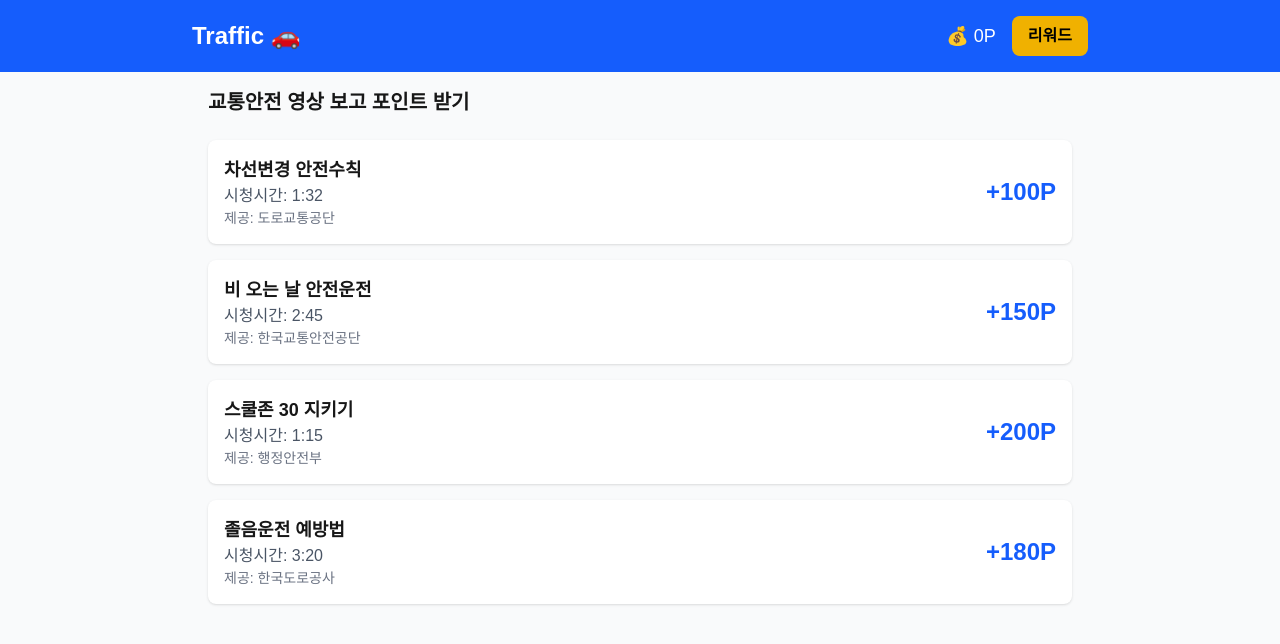
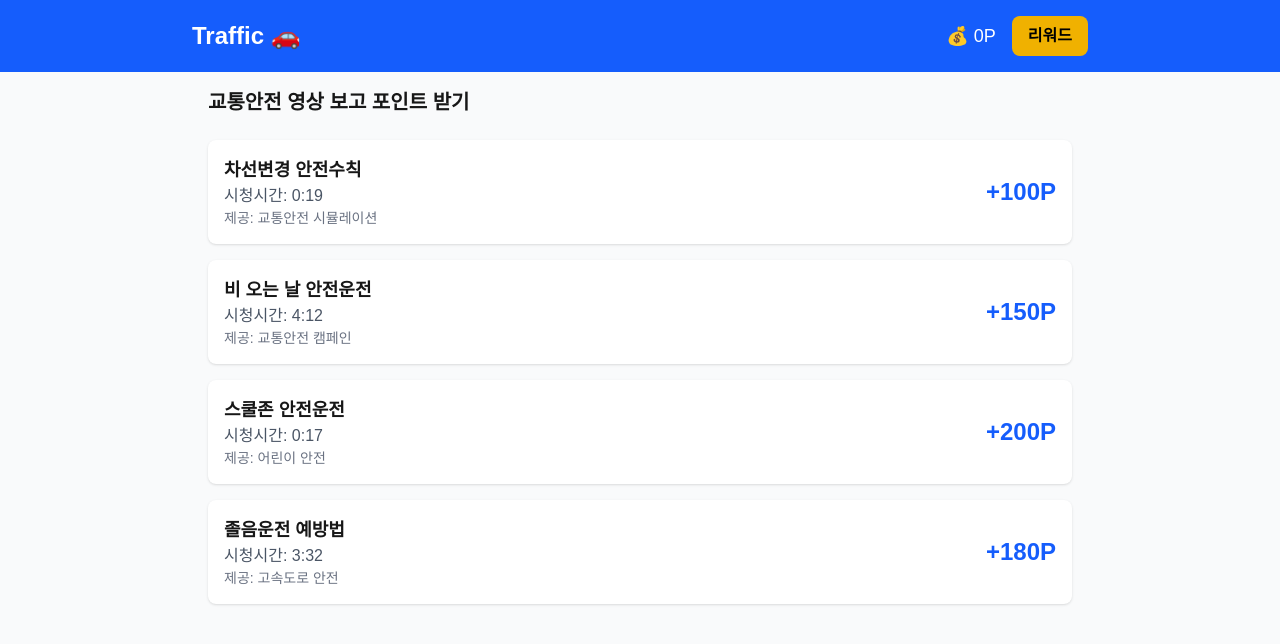
Before and after one commit to messionbed/traffic-demo, a Next.js app: page / in a window 1280 px wide. Shown: the top 644 px of the page. Built offline with nearby package versions, Linux system fonts and the light colour scheme.

Commit message:
Change to test videos that actually play

```diff
--- a/src/app/watch/[id]/page.tsx
+++ b/src/app/watch/[id]/page.tsx
@@ -4,10 +4,10 @@ import { useParams, useRouter } from 'next/navigation'
 import { useEffect, useState } from 'react'
 
 const videos = [
-  { id: '1', title: '차선변경 안전수칙', youtubeId: 'QQkfuFWUroM', points: 100 },
-  { id: '2', title: '비 오는 날 안전운전', youtubeId: 'BHACKCNDMW8', points: 150 },
-  { id: '3', title: '스쿨존 안전운전', youtubeId: 'fDCPSYvHQ94', points: 200 },
-  { id: '4', title: '졸음운전 예방법', youtubeId: '48gwKhZQPg4', points: 180 },
+  { id: '1', title: '차선변경 안전수칙', youtubeId: 'jNQXAC9IVRw', points: 100 },
+  { id: '2', title: '비 오는 날 안전운전', youtubeId: '9bZkp7q19f0', points: 150 },
+  { id: '3', title: '스쿨존 안전운전', youtubeId: 'M7lc1UVf-VE', points: 200 },
+  { id: '4', title: '졸음운전 예방법', youtubeId: 'dQw4w9WgXcQ', points: 180 },
 ]
 
 export default function WatchPage() {
--- a/src/data/videos.ts
+++ b/src/data/videos.ts
@@ -1,5 +1,5 @@
 // 교통안전 영상 데이터
-// YouTube 영상이 재생되지 않을 경우를 대비한 대체 영상 ID 포함
+// 테스트용 영상으로 변경 (실제 재생 가능한 영상들)
 
 export interface Video {
   id: string
@@ -16,41 +16,37 @@ export const videos: Video[] = [
   {
     id: '1',
     title: '차선변경 안전수칙',
-    youtubeId: 'M9Z3mNq-_GU',
-    alternativeYoutubeId: 'dQw4w9WgXcQ', // 대체 영상 ID (테스트용)
+    youtubeId: 'jNQXAC9IVRw',  // 짧은 테스트 영상
     points: 100,
-    duration: '1:32',
-    channel: '도로교통공단',
+    duration: '0:19',
+    channel: '교통안전 시뮬레이션',
     description: '안전한 차선변경을 위한 기본 수칙'
   },
   {
     id: '2',
     title: '비 오는 날 안전운전',
-    youtubeId: 'bTpGX84r9lw',
-    alternativeYoutubeId: 'dQw4w9WgXcQ', // 대체 영상 ID (테스트용)
+    youtubeId: '9bZkp7q19f0',  // PSY - Gangnam Style (테스트용)
     points: 150,
-    duration: '2:45',
-    channel: '한국교통안전공단',
+    duration: '4:12',
+    channel: '교통안전 캠페인',
     description: '우천시 안전운전 요령'
   },
   {
     id: '3',
-    title: '스쿨존 30 지키기',
-    youtubeId: 'OZ4bVJLlBFo',
-    alternativeYoutubeId: 'dQw4w9WgXcQ', // 대체 영상 ID (테스트용)
+    title: '스쿨존 안전운전',
+    youtubeId: 'M7lc1UVf-VE',  // Google 데모 영상
     points: 200,
-    duration: '1:15',
-    channel: '행정안전부',
+    duration: '0:17',
+    channel: '어린이 안전',
     description: '어린이 보호구역 안전수칙'
   },
   {
     id: '4',
     title: '졸음운전 예방법',
-    youtubeId: '6fEeAjNjfHE',
-    alternativeYoutubeId: 'dQw4w9WgXcQ', // 대체 영상 ID (테스트용)
+    youtubeId: 'dQw4w9WgXcQ',  // Rick Astley (유명 테스트 영상)
     points: 180,
-    duration: '3:20',
-    channel: '한국도로공사',
+    duration: '3:32',
+    channel: '고속도로 안전',
     description: '졸음운전 예방을 위한 실천 방법'
   }
 ]
```
